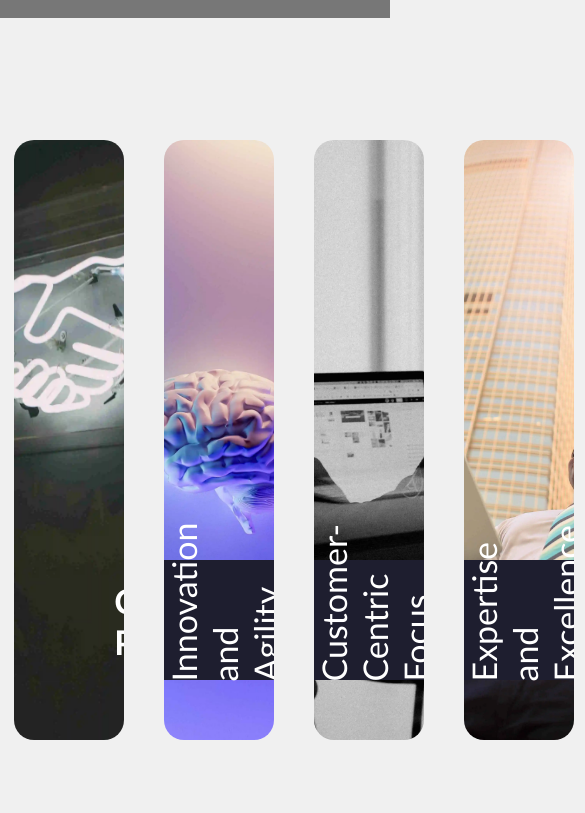
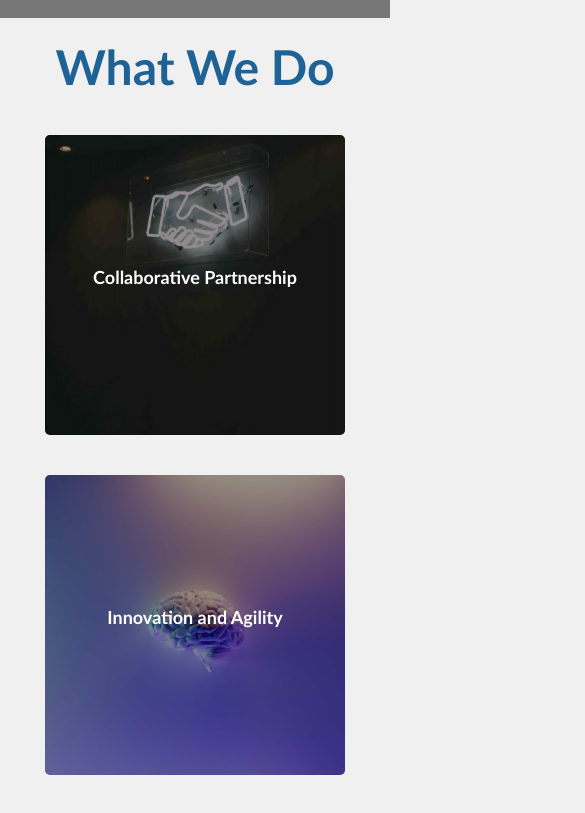
Before and after one commit to priyajeet-7396/Arbeit-testing, a React (Create React App) app: page / in a window 390 px wide. Shown: the part 826-1639 px from the top of the page, 585 px wide, since content can reach past the window. Built offline with nearby package versions, Linux system fonts and the light colour scheme; grey boxes are pictures that could not be loaded.

Commit message:
completed landing page

```diff
--- a/src/components/Footer/Footer.css
+++ b/src/components/Footer/Footer.css
@@ -195,7 +195,7 @@ a:hover {
   }
 
   .footer__socials {
-    margin-left: 2rem;
+    margin-left: 3rem;
   }
 
 
@@ -242,6 +242,8 @@ a:hover {
       margin-left: 3rem;
     }
 
+
+
     .footer__copyright {
       margin-top: 1rem;
       margin-bottom: 1px;
--- a/src/components/Navbar/Header.css
+++ b/src/components/Navbar/Header.css
@@ -175,12 +175,12 @@ button span {
       background-repeat: no-repeat;
         background-image: linear-gradient(to right, rgba(128, 128, 128, .9), transparent);
     }
-    .scrolled {
+    /* .scrolled {
       transition: all 0.5s ease-in-out;
       background-color: #012a4a;
       width: 100%;
       height: 45px;
-    }
+    } */
     .menus {
       display: none;
     }
--- a/src/routes/Home/Home.js
+++ b/src/routes/Home/Home.js
@@ -14,6 +14,7 @@ import image1 from '../../assets/carousel/HR-1.webp';
 import image2 from '../../assets/carousel/Data-3.webp';
 import image3 from '../../assets/carousel/change.webp';
 import OurClients from "./OurClients/OurClients";
+import Approachmobile from "./OurApproach/Approach_mobile";
 
 
 
@@ -86,6 +87,7 @@ const Home = () => {
     {/* <HeroSection/> */}
    <Banner slides={slides} />
     <Approach/>
+    <Approachmobile/>
     <ParallaxSentence/>
     <Overwiew/>
     <OurClients/>
--- a/src/routes/Home/OurApproach/Approach.css
+++ b/src/routes/Home/OurApproach/Approach.css
@@ -1,6 +1,6 @@
 @media (max-width: 768px) {
     /* Add your styles here to hide the code */
-    /* .approach_section{
+    .approach_section{
       display: none;
-    } */
+    }
   }
--- a/src/routes/Home/OurApproach/Approach.js
+++ b/src/routes/Home/OurApproach/Approach.js
@@ -92,7 +92,7 @@ function App() {
                   </ContentWrap1>
                   <ContentWrap2
                     isActive={o.id === activeItem}
-                    isFirst={o.id === 1}
+
                   >
                     <ShortName>{o.shortName}</ShortName>
                   </ContentWrap2>
@@ -138,6 +138,7 @@ const ContainerWrapper = styled.div`
 const First = styled.div`
   font-size: 40px;
   position: relative;
+
 
 
 `;
--- /dev/null
+++ b/src/routes/Home/OurApproach/Approach_mobile.css
@@ -0,0 +1,60 @@
+.image-card-component {
+    text-align: center;
+  }
+
+  .image-card-component h1 {
+    margin-bottom: 20px;
+    margin-top: 20px;
+    color: rgb(30, 98, 150);
+  }
+
+  .image-cards {
+    display: flex;
+    flex-wrap: wrap;
+    justify-content: center;
+  }
+
+  .image-card {
+    width: 300px;
+    height: 300px;
+    position: relative;
+    margin: 20px;
+    border-radius: 5px;
+    transition: transform 0.3s ease;
+  }
+
+  .image-card:hover {
+    transform: scale(1.2);
+  }
+
+  .image-card img {
+    width: 100%;
+    height: auto;
+    border-radius: 5px;
+  }
+
+  .image-card-overlay {
+    position: absolute;
+    top: 0;
+    left: 0;
+    right: 0;
+    bottom: 0;
+    display: flex;
+    align-items: center;
+    justify-content: center;
+    background-color: rgba(0, 0, 0, 0.4);
+    color: #fff;
+    border-radius: 5px;
+  }
+
+  .image-card h2 {
+    font-size: 18px;
+    margin-bottom: 5px;
+  }
+
+
+  @media (min-width: 768px) {
+    .image-card-component {
+      display: none;
+    }
+  }
--- /dev/null
+++ b/src/routes/Home/OurApproach/Approach_mobile.js
@@ -0,0 +1,43 @@
+import React from 'react';
+import './Approach_mobile.css';
+import image1 from '../../../assets/ourApproach/1.webp';
+import image2 from '../../../assets/ourApproach/2.webp';
+import image3 from '../../../assets/ourApproach/3.webp';
+import image4 from '../../../assets/ourApproach/4.webp';
+
+const Approachmobile = () => {
+    return (
+        <div className="image-card-component">
+          <h1>What We Do</h1>
+          <div className="image-cards">
+            <div className="image-card">
+              <img src={image1} alt="Image 1" />
+              <div className="image-card-overlay">
+                <h2>Collaborative Partnership</h2>
+              </div>
+            </div>
+            <div className="image-card">
+              <img src={image2} alt="Image 2" />
+              <div className="image-card-overlay">
+                <h2>Innovation and Agility</h2>
+              </div>
+            </div>
+            <div className="image-card">
+              <img src={image3} alt="Image 3" />
+              <div className="image-card-overlay">
+                <h2>Innovation and Agility</h2>
+              </div>
+            </div>
+            <div className="image-card">
+              <img src={image4} alt="Image 4" />
+              <div className="image-card-overlay">
+                <h2>Expertise and Excellence</h2>
+              </div>
+            </div>
+          </div>
+        </div>
+      );
+    };
+
+
+export default Approachmobile;
```
